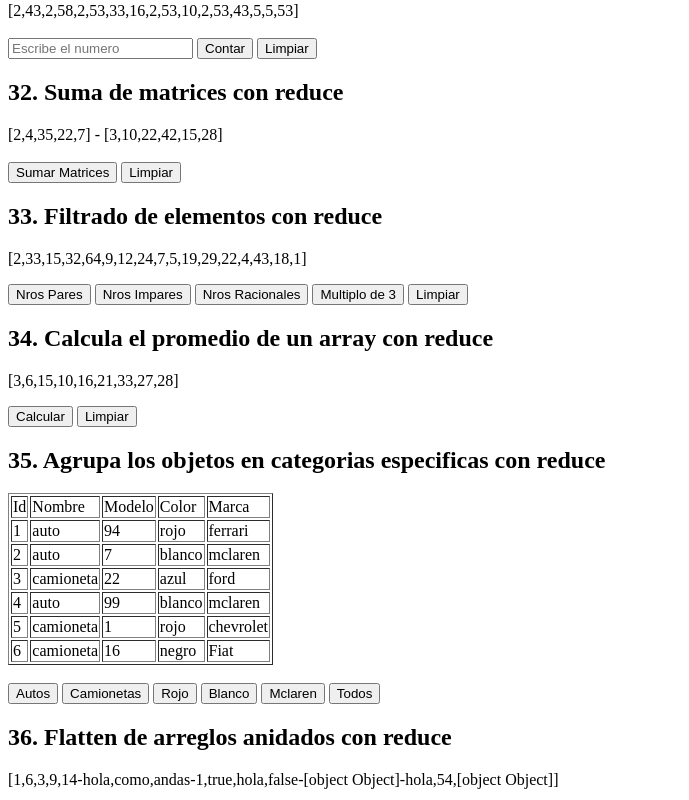
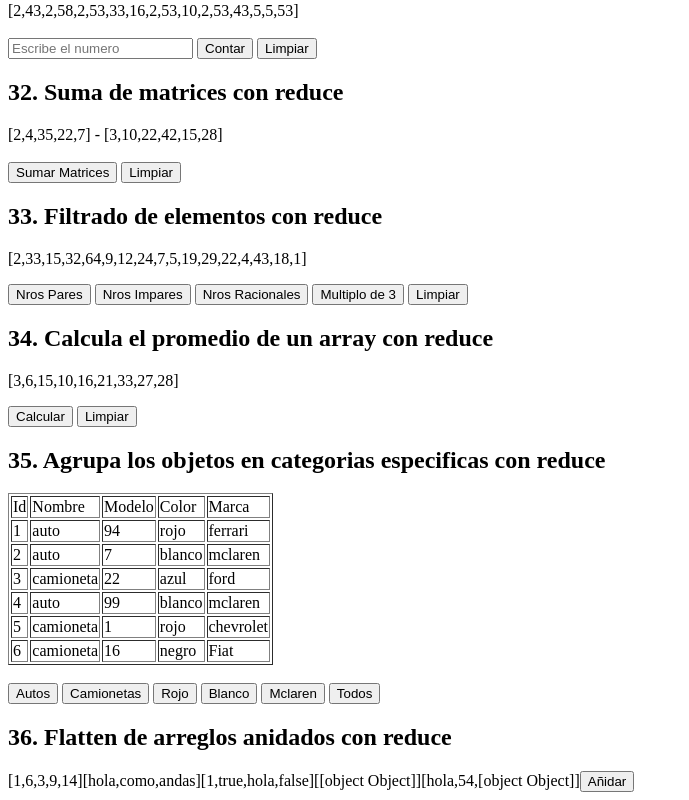
Before and after one commit to matiasmoscone1/practica-ejercicios-logica-programacion-react, a React (Vite) app: page / in a window 1280 px wide. Shown: the part 5456-6256 px from the top of the page, without its empty margins (0-689 px from the left). Built offline with nearby package versions, Linux system fonts and the light colour scheme.

Commit message:
Terminando ejercicio 36

```diff
--- a/src/ejercicios/FlattenArreglo.jsx
+++ b/src/ejercicios/FlattenArreglo.jsx
@@ -14,19 +14,21 @@ const FlattenDeArreglos = () => {
             acc.push(val);
             return(acc);
         }, []);
-        console.log(nuevoArray);
+        return nuevoArray;
+        //console.log(nuevoArray);
     }
 
-    console.log(arrayPrincipal);
+    //console.log(arrayPrincipal);
 
-    reducirArreglo(arrayPrincipal);
-
+    const juntarArreglos = () => {
+        reducirArreglo(arrayPrincipal);
+    }
     return(<>
     <div>
         <h2>36. Flatten de arreglos anidados con reduce</h2>
 
-        {`[${arrayPrincipal.join("-")}]`}
-
+        {`[${arrayPrincipal.join("][")}]`}
+        <button onClick={() => juntarArreglos()}>Añidar</button>
 
 
     </div>
```
